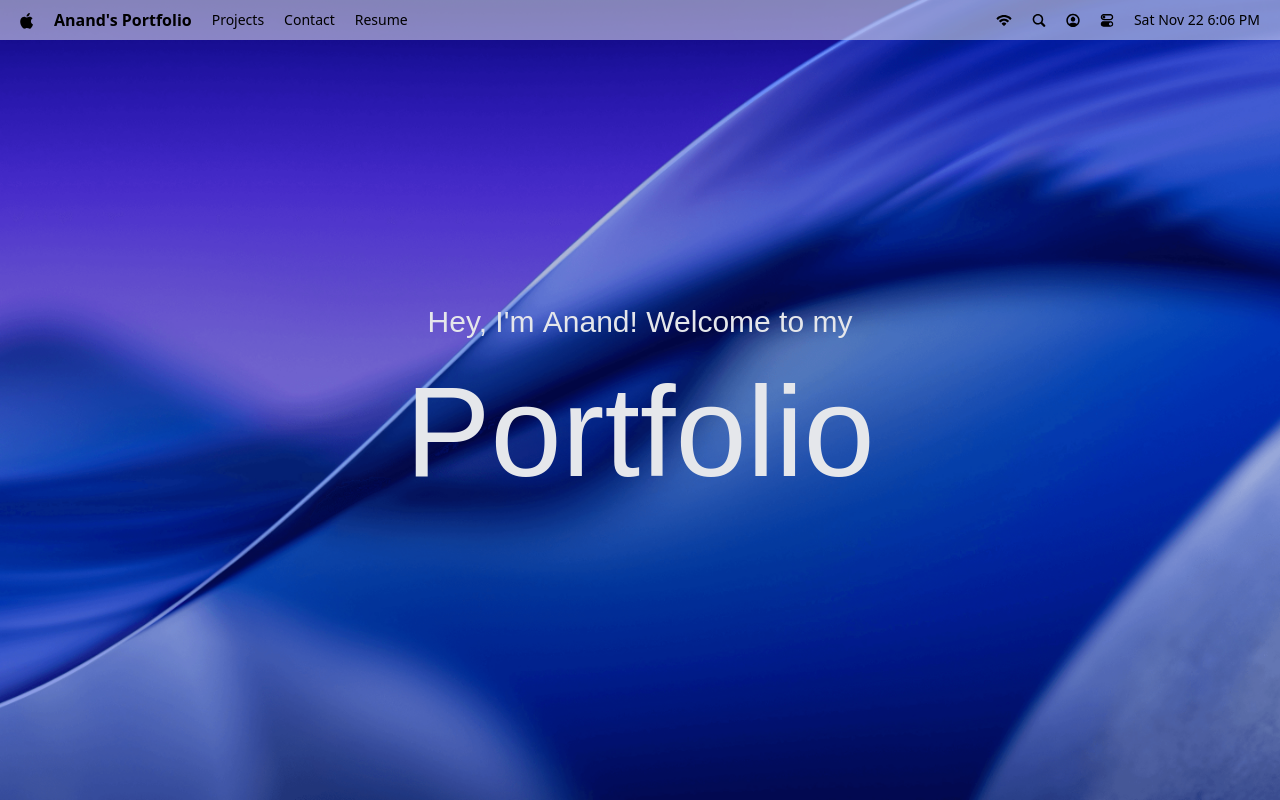
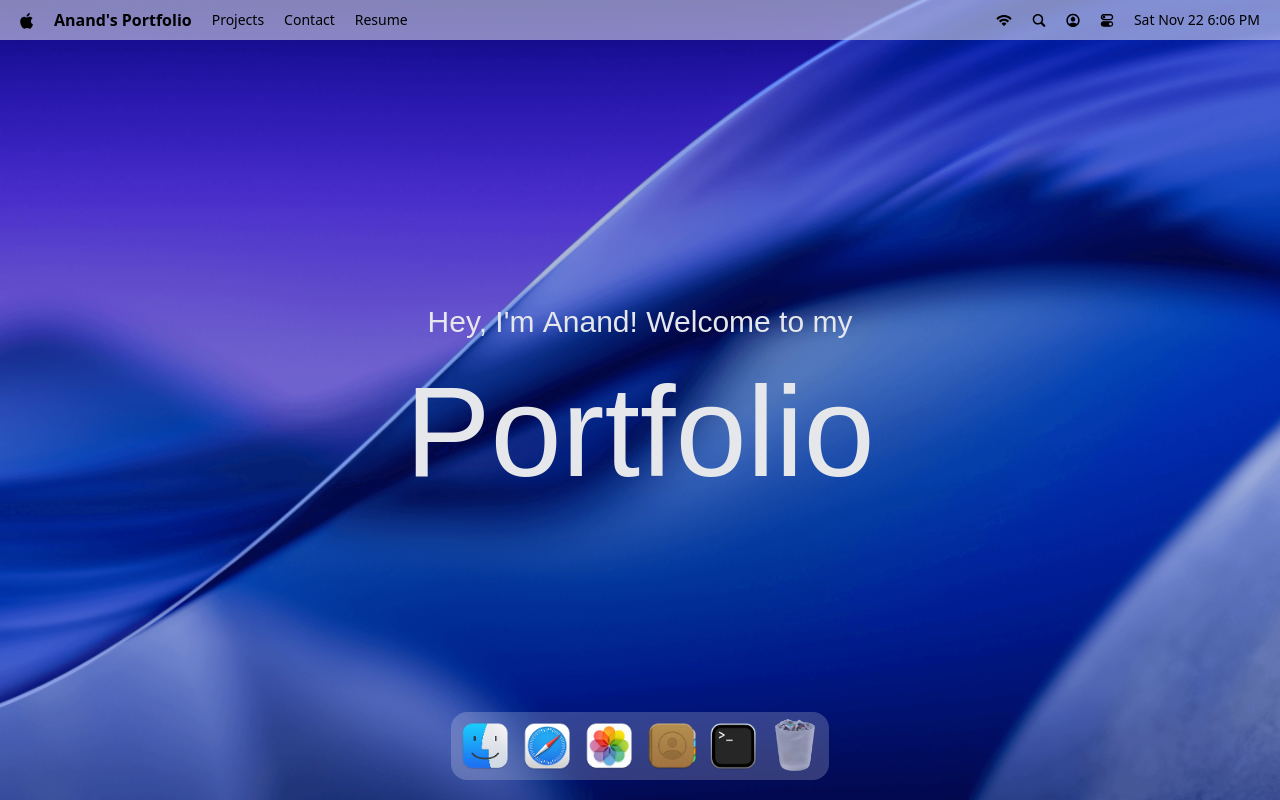
Before and after one commit to Anand-Mansabdar/Portfolios, a React (Vite) app in the folder 1 - Macbook OS Portfolio/: page / in a window 1280 px wide. Built offline with nearby package versions, Linux system fonts and the light colour scheme; a web font is replaced by a local one.

Commit message:
scaffold: Implemented the Dock Section

```diff
--- a/1 - Macbook OS Portfolio/package.json
+++ b/1 - Macbook OS Portfolio/package.json
@@ -14,8 +14,10 @@
     "@tailwindcss/vite": "^4.1.17",
     "dayjs": "^1.11.19",
     "gsap": "^3.13.0",
+    "lucide-react": "^0.554.0",
     "react": "^19.2.0",
     "react-dom": "^19.2.0",
+    "react-tooltip": "^5.30.0",
     "tailwindcss": "^4.1.17"
   },
   "devDependencies": {
--- a/1 - Macbook OS Portfolio/src/App.jsx
+++ b/1 - Macbook OS Portfolio/src/App.jsx
@@ -1,12 +1,15 @@
 import React from "react";
 import Welcome from "#components/Welcome";
 import Navbar from "#components/Navbar";
+import Dock from "#components/Dock";
+
 
 const App = () => {
   return (
     <main>
       <Navbar />
       <Welcome />
+      <Dock />
     </main>
   );
 };
--- /dev/null
+++ b/1 - Macbook OS Portfolio/src/components/Dock.jsx
@@ -0,0 +1,87 @@
+import { dockApps } from "#constants/index";
+import { useGSAP } from "@gsap/react";
+import gsap from "gsap";
+import React, { useRef } from "react";
+import { Tooltip } from "react-tooltip";
+
+const Dock = () => {
+  const dockRef = useRef();
+
+  useGSAP(() => {
+    const dock = dockRef.current;
+    if (!dock) return;
+
+    const icons = dock.querySelectorAll(".dock-icon");
+
+    const animateIcons = (mouseX) => {
+      const { left } = dock.getBoundingClientRect();
+
+      icons.forEach((icon) => {
+        const { left: iconLeft, width } = icon.getBoundingClientRect();
+        const center = iconLeft - left + width / 2;
+        const distance = Math.abs(mouseX - center);
+        const intensity = Math.exp(-(distance ** 2) / 1000);
+
+        gsap.to(icon, {
+          scale: 1 + 0.25 * intensity,
+          y: -15 * intensity,
+          duration: 0.1,
+          ease: "power1.inOut",
+        });
+      });
+    };
+
+    const handleMouseMove = (e) => {
+      const { left } = dock.getBoundingClientRect();
+      animateIcons(e.clientX - left);
+    };
+
+    const resetIcons = () =>
+      icons.forEach((icon) =>
+        gsap.to(icon, { scale: 1, y: 0, duration: 0.1, ease: "power1.out" })
+      );
+    dock.addEventListener("mousemove", handleMouseMove);
+    dock.addEventListener("mouseleave", resetIcons);
+
+
+    return () => {
+      dock.removeEventListener("mousemove", handleMouseMove);
+      dock.removeEventListener("mouseleave", resetIcons);
+    };
+  });
+
+  const toggleApp = (app) => {
+    // Implementing window opening logic
+  };
+
+  return (
+    <section id="dock">
+      <div ref={dockRef} className="dock-container">
+        {dockApps.map(({ id, name, icon, canOpen }) => (
+          <div key={id} className="relative flex justify-center">
+            <button
+              type="button"
+              className="dock-icon"
+              aria-label={name}
+              data-tooltip-id="dock-tooltip"
+              data-tooltip-content={name}
+              data-tooltip-delay-show={150}
+              disabled={!canOpen}
+              onClick={() => toggleApp({ id, canOpen })}
+            >
+              <img
+                src={`/images/${icon}`}
+                alt={name}
+                loading="lazy"
+                className={canOpen ? "" : "opacity-60"}
+              />
+            </button>
+          </div>
+        ))}
+        <Tooltip id="dock-tooltip" place="top" className="tooltip" />
+      </div>
+    </section>
+  );
+};
+
+export default Dock;
```
Also changed, not shown: 1 other file (tests, documents, lock files or other folders).
